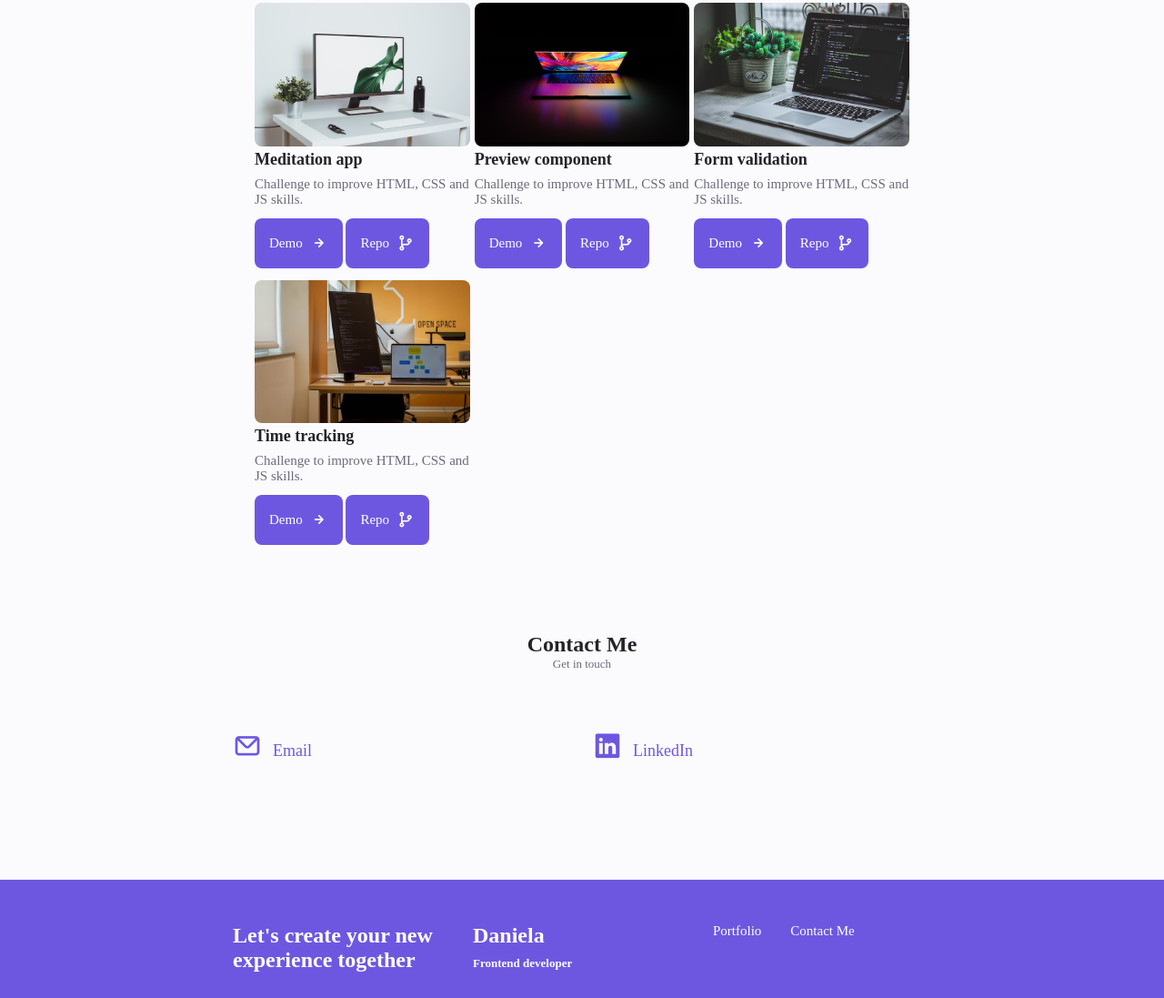
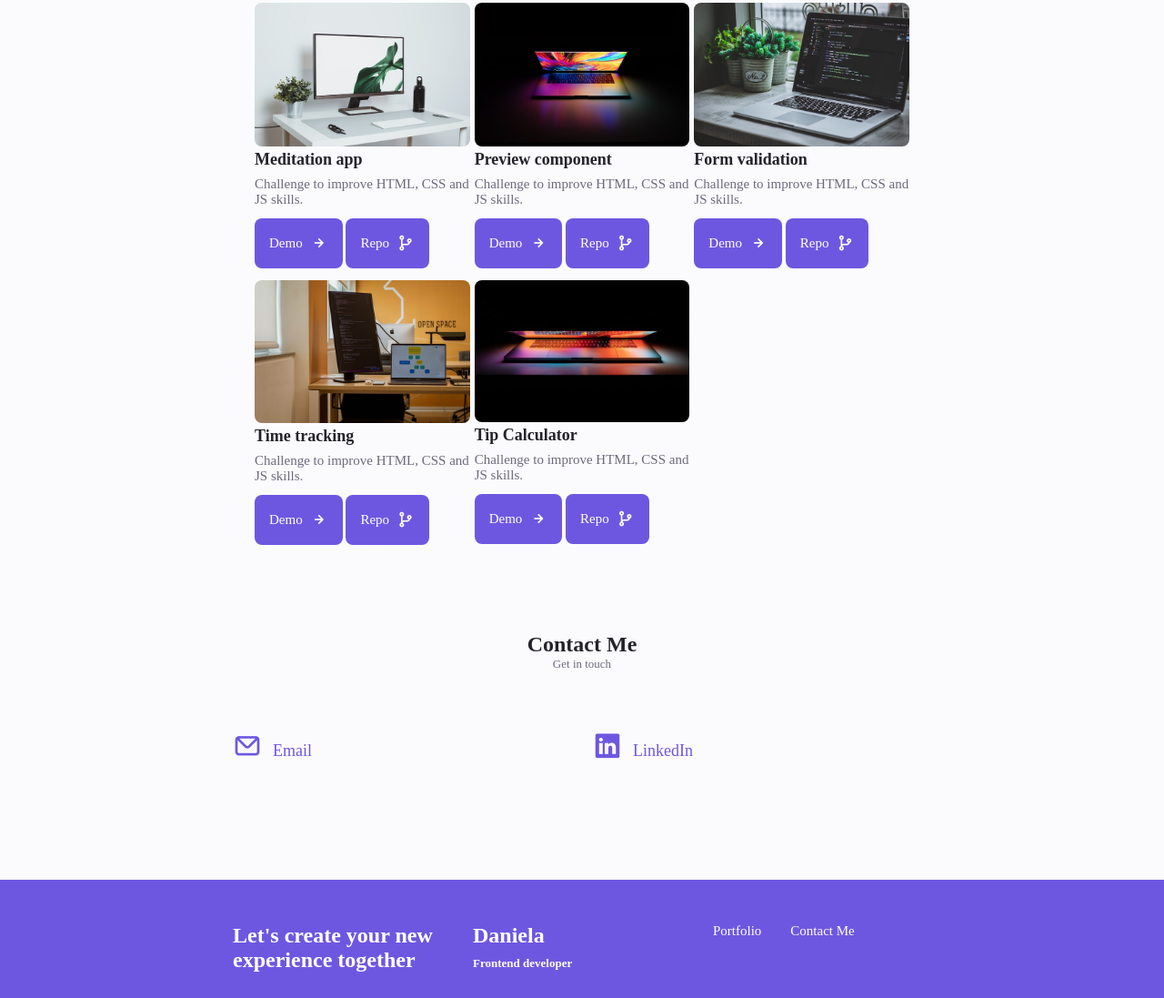
Before and after one commit to mdanieladla/portfolio, a website: page docs/index.html in a window 1280 px wide. Shown: the part 3106-4203 px from the top of the page at 91% size. Drawn offline with nearby package versions, Linux system fonts and the light colour scheme; a web font is replaced by a local one.

Commit message:
Update docs

```diff
--- a/docs/index.html
+++ b/docs/index.html
@@ -438,7 +438,6 @@
               </div>
             </div>
             <!--================== PORTFOLIO 2 grupo (nana)==================-->
-            <!--CAMBIAR FOTO!-->
             <div class="portfolio__content">
               <img
                 src="./assets/images/portfolio2G.jpg"
@@ -800,20 +799,20 @@
                 </a>
               </div>
             </div>
-            <!--==================== PORTFOLIO 14====================-->
-            <!-- <div class="portfolio__content">
+            <!--==================== PORTFOLIO 14 (tip calculator)====================-->
+            <div class="portfolio__content">
               <img
-                src="./assets/images/portfolio1.jpg"
+                src="./assets/images/portfolio14.jpg"
                 alt=""
                 class="portfolio__img"
               />
               <div class="portfolio__data">
-                <h3 class="portfolio__title">Time tracking</h3>
+                <h3 class="portfolio__title">Tip Calculator</h3>
                 <p class="portfolio__description">
-                  Challenge to improve responsive web development skills. HTML5, CSS3
+                  Challenge to improve HTML, CSS and JS skills.
                 </p>
                 <a
-                  href="https://mdanieladla.github.io/time-tracking/"
+                  href="https://mdanieladla.github.io/tip-calculator/"
                   class="button button--flex button--small portfolio__button"
                   target="_blank"
                 >
@@ -821,7 +820,7 @@
                   <i class="uil uil-arrow-right button__icon"></i>
                 </a>
                 <a
-                  href="https://github.com/mdanieladla/time-tracking"
+                  href="https://github.com/mdanieladla/tip-calculator"
                   class="button button--flex button--small portfolio__button"
                   target="_blank"
                 >
@@ -829,7 +828,7 @@
                   <i class="uil uil-code-branch button__icon"></i>
                 </a>
               </div>
-            </div> -->
+            </div>
           </div>
         </div>
       </section>
```
Also changed, not shown: docs/assets/images/portfolio14.jpg (added).
